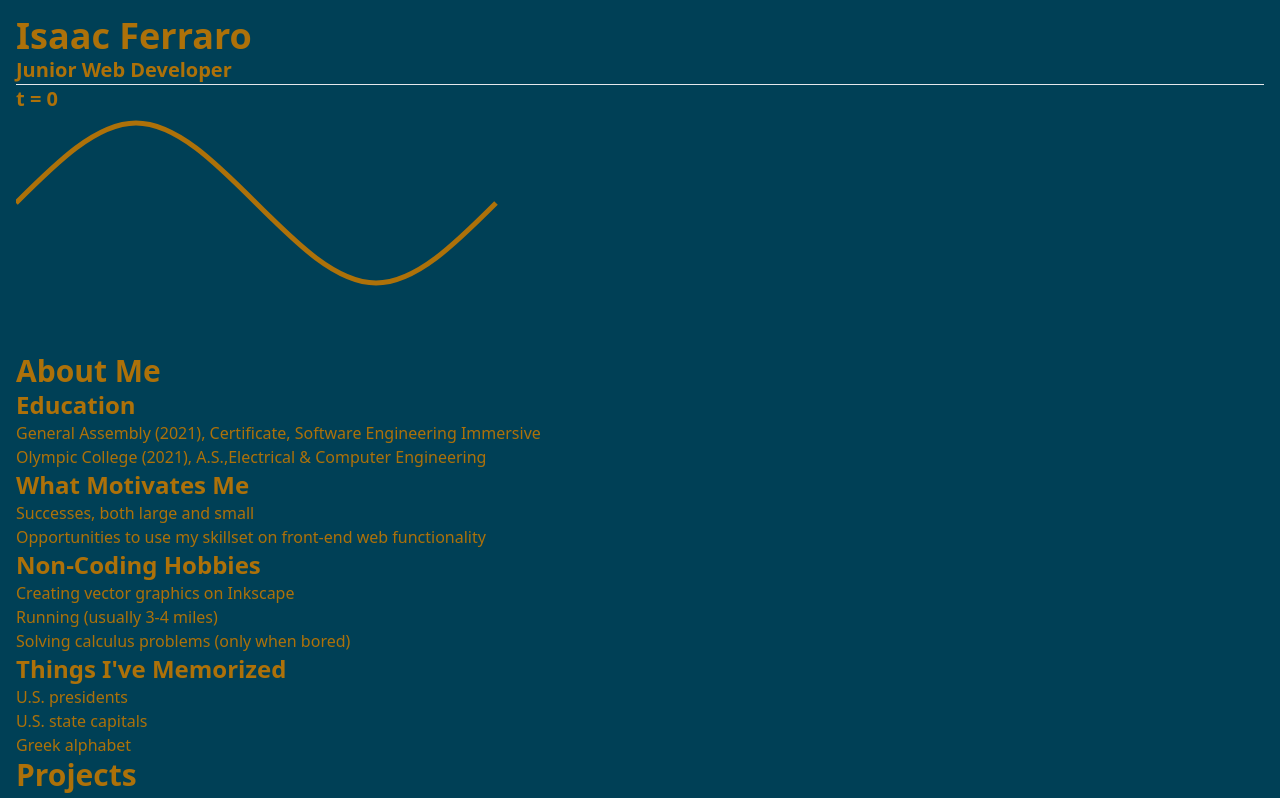
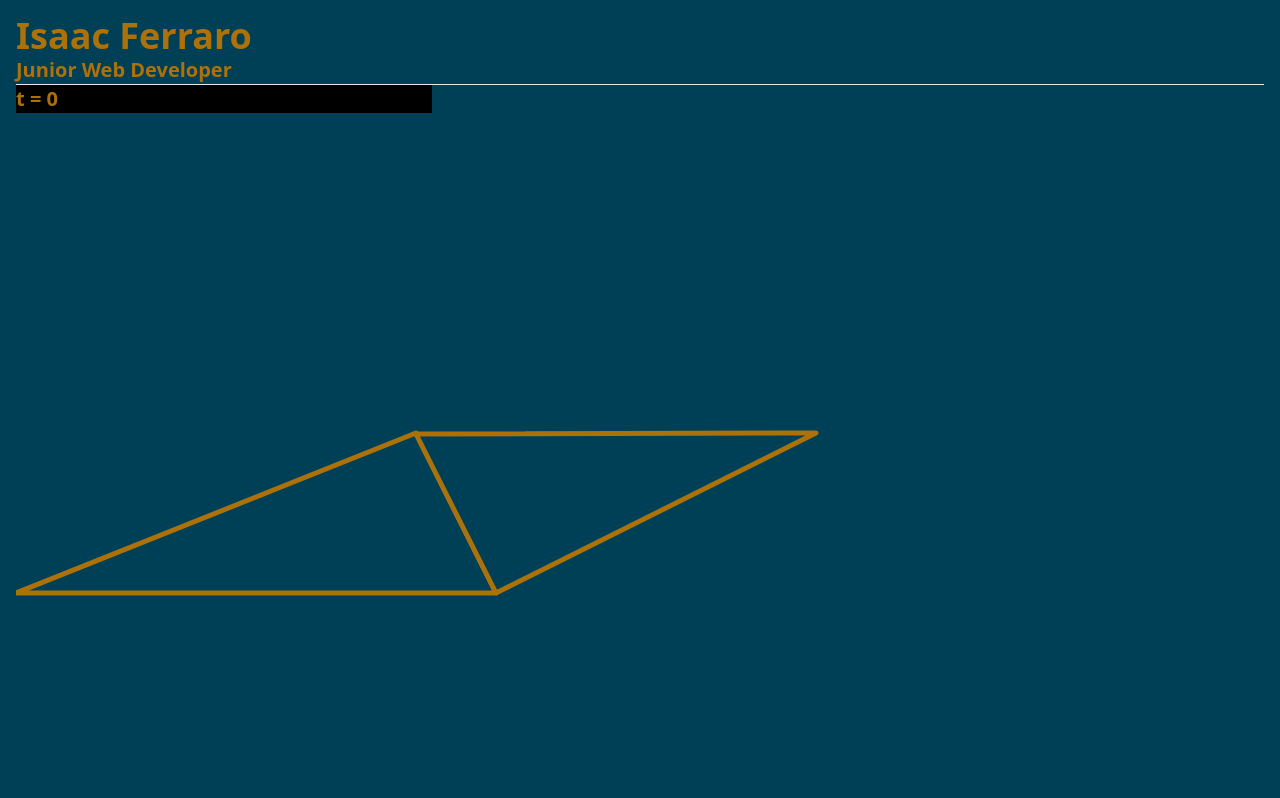
Before and after one commit to iferraro/portfolio, a React (Create React App) app: page / in a window 1280 px wide. Shown: the top 798 px of the page. Built offline with nearby package versions, Linux system fonts and the light colour scheme.

Commit message:
Experimental pyramid implemented

```diff
--- a/src/App.tsx
+++ b/src/App.tsx
@@ -11,6 +11,7 @@ const App = () => {
     <div className="p-4 bg-theme-dark text-theme-light">
       <Header />
       <Graph />
+
       <About />
       <Projects />
       <Contact />
--- a/src/features/graph/Graph.tsx
+++ b/src/features/graph/Graph.tsx
@@ -1,24 +1,20 @@
 import { useAppSelector, useAppDispatch } from "../../app/hooks";
 import { redefine, selectT } from "./graphSlice";
 
-const sineCriteria = {
-  // could also make an interface/class Criteria/graphCriteria; sineCriteria would be an instance of it
-  domain: [0, 2 * Math.PI],
-  step: 100,
-  k: 100,
-};
+const baseUnit = 40;
 
-const svgCriteria = {
-  width: (sineCriteria.domain[1] - sineCriteria.domain[0]) * sineCriteria.k,
-  height: 200,
-  yLine: 100,
-  fillColor: "#000",
-  strokeColor: "#000",
-};
-const baseUnit = 40;
-const d = `
+const pyramidUnit = 80;
+
+const boxPath = `
   m
-    0,${10 + 2 * baseUnit}
+    0,${8 + 2 * baseUnit}
+  h
+    ${4 * Math.PI * baseUnit - 16}
+`;
+
+const sinePath = `
+  m
+    0,${8 + 2 * baseUnit}
   c
     ${baseUnit},${-1 * baseUnit}
     ${2 * baseUnit},${-2 * baseUnit}
@@ -32,7 +28,12 @@ const d = `
     ${baseUnit},0
     ${2 * baseUnit},${-1 * baseUnit}
     ${3 * baseUnit},${-2 * baseUnit}
-    `;
+`;
+
+// points 1, 2, 3: [0, pi/2]
+// points 4, 5 ,6: [pi/2, pi]
+// points 7, 8, 9: [pi, 3pi/2]
+// points 10, 11, 12: [3pi/2, 2pi]
 
 const Graph = () => {
   const t = useAppSelector(selectT);
@@ -40,13 +41,45 @@ const Graph = () => {
   const handleScroll = () => {
     dispatch(redefine(window.scrollY));
   };
+  const pyramidFrontPath = `
+    m
+      0,${6 * pyramidUnit}
+    l
+      ${6 * pyramidUnit},0
+      ${-1 * pyramidUnit},${-2 * pyramidUnit - t}
+    z
+  `;
+
+  const pyramidSidePath = `
+    m
+      ${6 * pyramidUnit},${6 * pyramidUnit}
+    l
+      ${4 * pyramidUnit},${-2 * pyramidUnit}
+      ${-5 * pyramidUnit},${-1 * (t - 1)}
+    z
+  `;
   window.addEventListener("scroll", handleScroll);
 
   return (
     <div className="sticky top-0">
-      <p className="text-xl font-bold bg-theme-dark">t = {t}</p>
-      <svg className="w-screen h-60">
-        <path d={d} strokeWidth={5} stroke="#AD7109" fill="none" />
+      <p className="m-0 w-1/3 text-xl font-bold bg-black">t = {t}</p>
+      <svg className="w-full h-screen">
+        <path
+          d={pyramidFrontPath}
+          fill="#004056"
+          stroke="#AD7109"
+          strokeWidth={5}
+          strokeLinejoin="round"
+        />
+        <path
+          d={pyramidSidePath}
+          fill="#004056"
+          stroke="#AD7109"
+          strokeWidth={5}
+          strokeLinejoin="round"
+        />
+        {/* <path d={sinePath} stroke="#AD7109" strokeWidth={2} fill="none" /> */}
+        {/* <path d={boxPath} stroke="white" strokeWidth={2} fill="none" /> */}
       </svg>
       {/* putting graph inside of sub-component will cause graph to only stay
       inside the sub-component, even if sticky */}
--- a/src/features/graph/graphSlice.ts
+++ b/src/features/graph/graphSlice.ts
@@ -21,6 +21,6 @@ export const graphSlice = createSlice({
 
 export const { redefine } = graphSlice.actions;
 
-export const selectT = (state: RootState) => state.graph.t; // this is GraphState.equation
+export const selectT = (state: RootState) => state.graph.t; // this is GraphState.t
 
 export default graphSlice.reducer;
```
